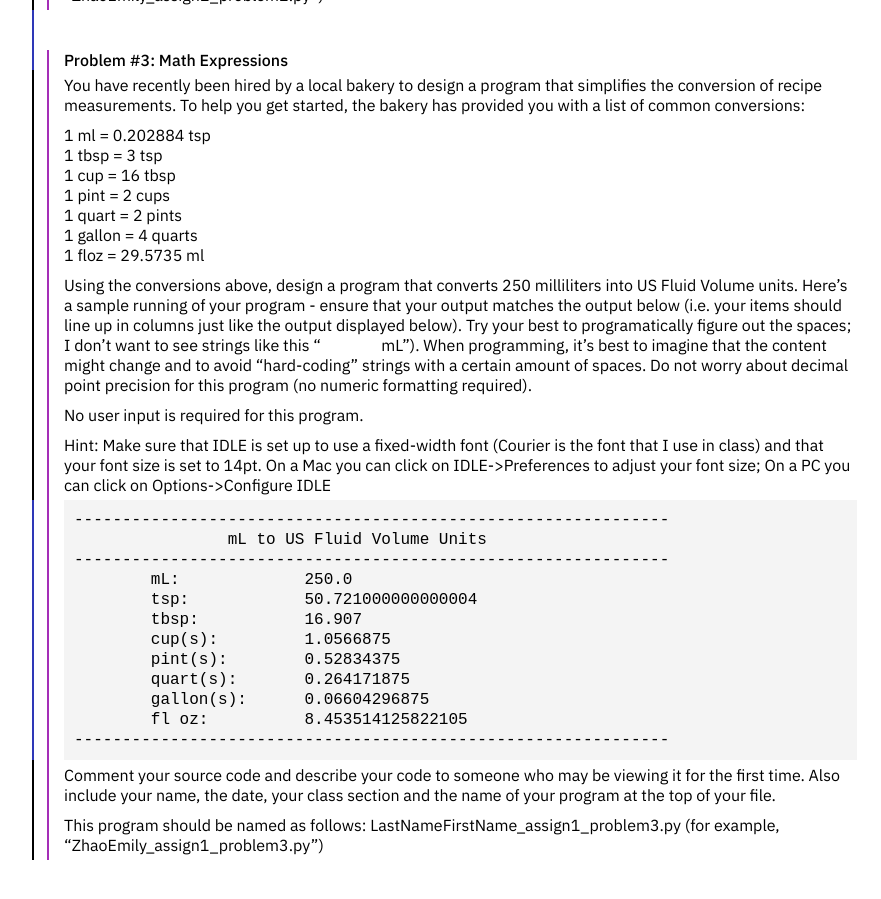
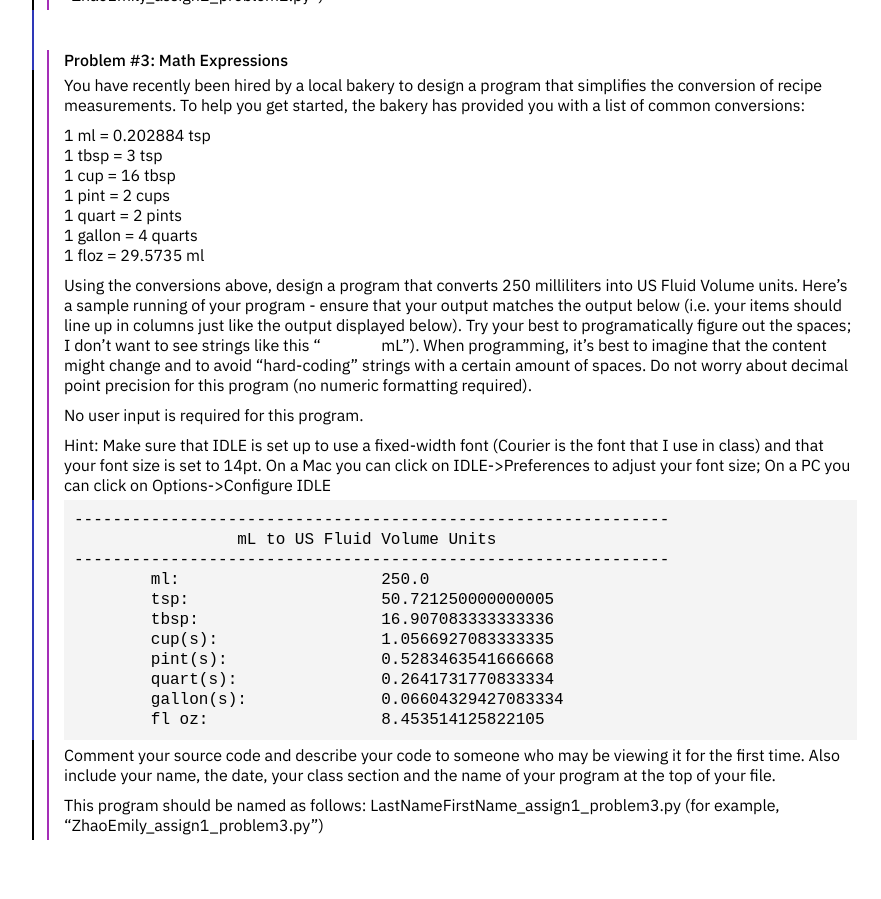
Before and after one commit to emilydidthis/-CSCI-UA.0002-Fall22, a Jekyll site: the page built from assignments/01.markdown, in a window 1280 px wide and 900 px high, scrolled down 1727 px. Shown: the whole window, without its empty margins (8-889 px from the left). Built offline with Jekyll 4.4.1, drawn with Linux system fonts in a browser that asks for light colours.

Commit message:
fixed table

````diff
--- a/assignments/01.markdown
+++ b/assignments/01.markdown
@@ -101,17 +101,16 @@ Hint: Make sure that IDLE is set up to use a fixed-width font (Courier is the fo
 
 ```
 --------------------------------------------------------------
-		mL to US Fluid Volume Units
+                 mL to US Fluid Volume Units
 --------------------------------------------------------------
-	mL:		250.0
-	tsp:		50.721000000000004
-	tbsp:		16.907
-	cup(s):		1.0566875
-	pint(s):	0.52834375
-	quart(s):	0.264171875
-	gallon(s):	0.06604296875
-	fl oz:		8.453514125822105
---------------------------------------------------------------
+	ml:                     250.0
+	tsp:                    50.721250000000005
+	tbsp:                   16.907083333333336
+	cup(s):                 1.0566927083333335
+	pint(s):                0.5283463541666668
+	quart(s):               0.2641731770833334
+	gallon(s):              0.06604329427083334
+	fl oz:                  8.453514125822105
 ```
 
 Comment your source code and describe your code to someone who may be viewing it for the first time. Also include your name, the date, your class section and the name of your program at the top of your file.
````
